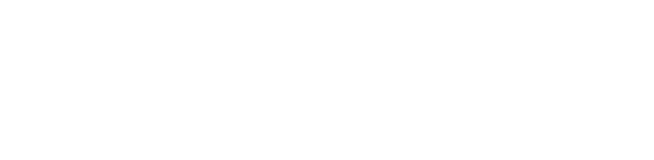
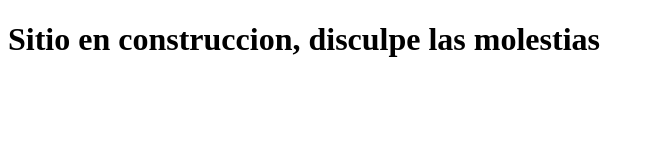
Before and after one commit to RamonPR92/Ramon.com, a plain HTML site: page index.html in a window 1280 px wide. Shown: the whole page, without its empty margins (0-654 px from the left). Drawn offline with Linux system fonts and the light colour scheme.

Commit message:
Encabezado de aviso de estado del sitio

```diff
--- a/index.html
+++ b/index.html
@@ -5,6 +5,7 @@
     <meta name="viewport" content="width=device-width, initial-scale=1.0">
     <meta http-equiv="X-UA-Compatible" content="ie=edge">
     <title>Mi sitio</title>
+    <h1>Sitio en construccion, disculpe las molestias</h1>
 </head>
 <body>
 
```
